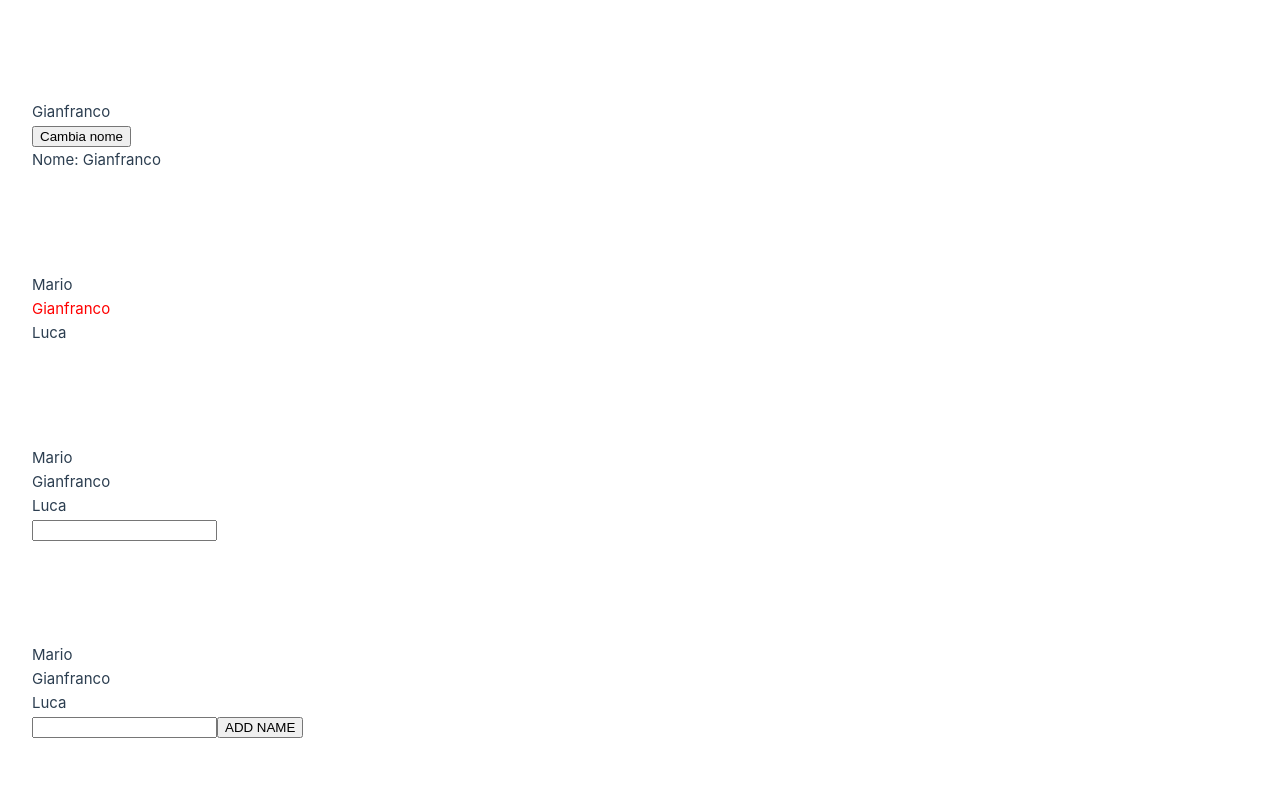
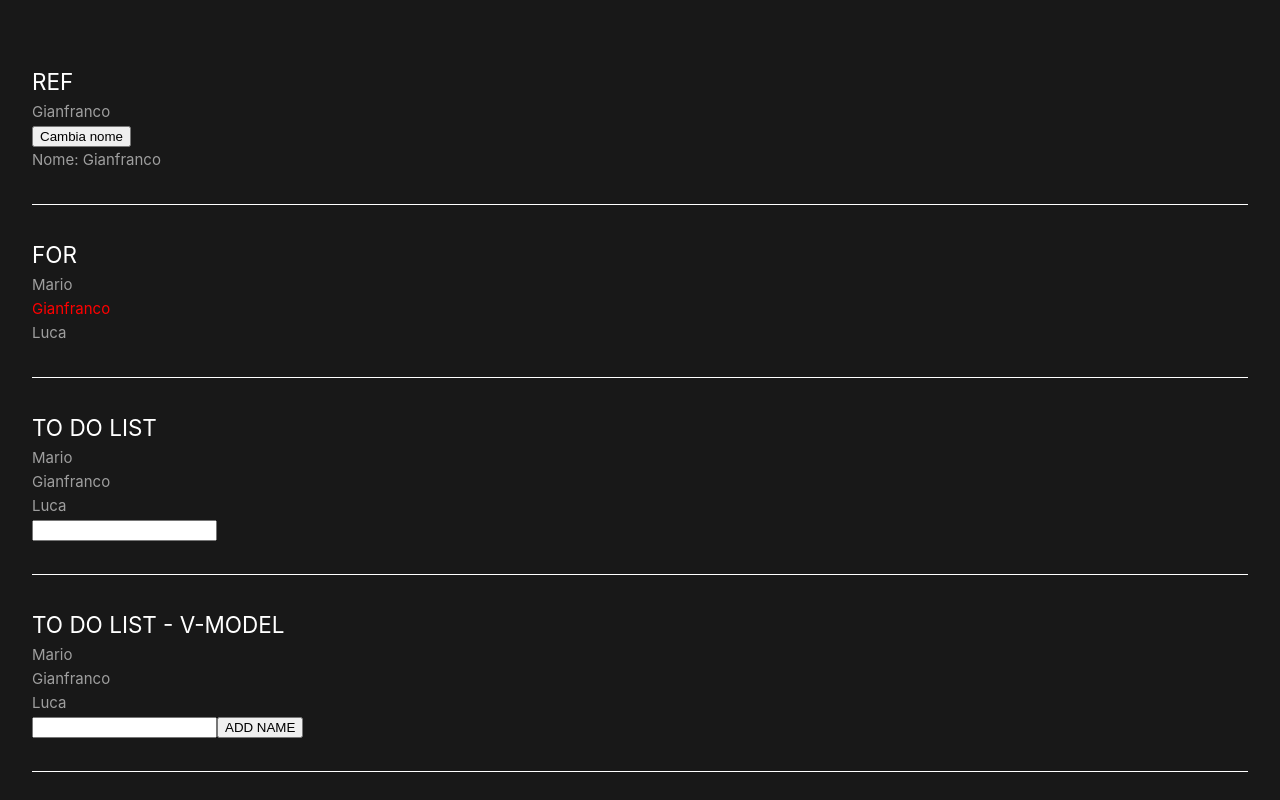
Before and after one commit to Flame0510/vue-course-21, a Vue app: page / in a window 1280 px wide. Shown: the top 800 px of the page. Built offline with nearby package versions, Linux system fonts and the light colour scheme.

Commit message:
fix(base.css): remove theme system

```diff
--- a/src/assets/base.css
+++ b/src/assets/base.css
@@ -21,22 +21,6 @@
   --vt-c-text-dark-2: rgba(235, 235, 235, 0.64);
 }
 
-/* semantic color variables for this project */
-:root {
-  --color-background: var(--vt-c-white);
-  --color-background-soft: var(--vt-c-white-soft);
-  --color-background-mute: var(--vt-c-white-mute);
-
-  --color-border: var(--vt-c-divider-light-2);
-  --color-border-hover: var(--vt-c-divider-light-1);
-
-  --color-heading: var(--vt-c-text-light-1);
-  --color-text: var(--vt-c-text-light-1);
-
-  --section-gap: 160px;
-}
-
-@media (prefers-color-scheme: dark) {
 :root {
   --color-background: var(--vt-c-black);
   --color-background-soft: var(--vt-c-black-soft);
@@ -47,7 +31,6 @@
 
   --color-heading: var(--vt-c-text-dark-1);
   --color-text: var(--vt-c-text-dark-2);
-  }
 }
 
 *,
```
Lines whose indentation alone changed are shown as unchanged.
